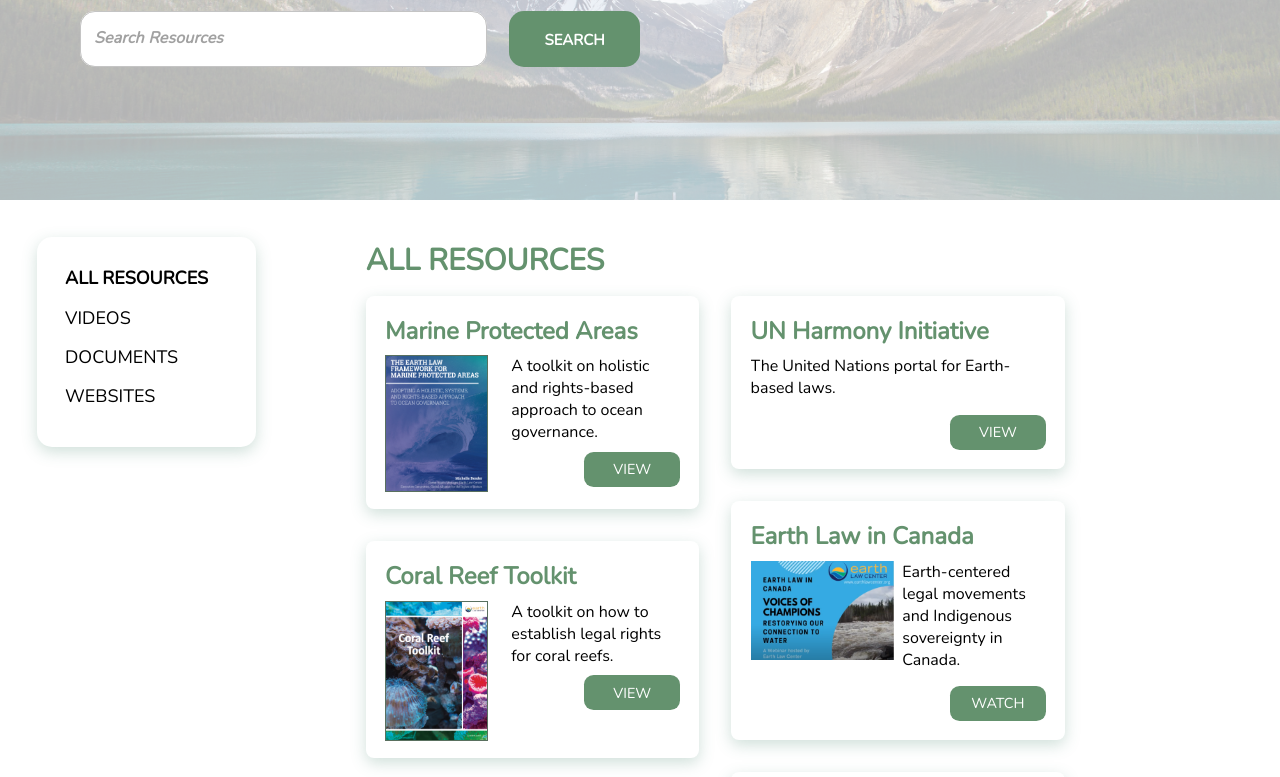
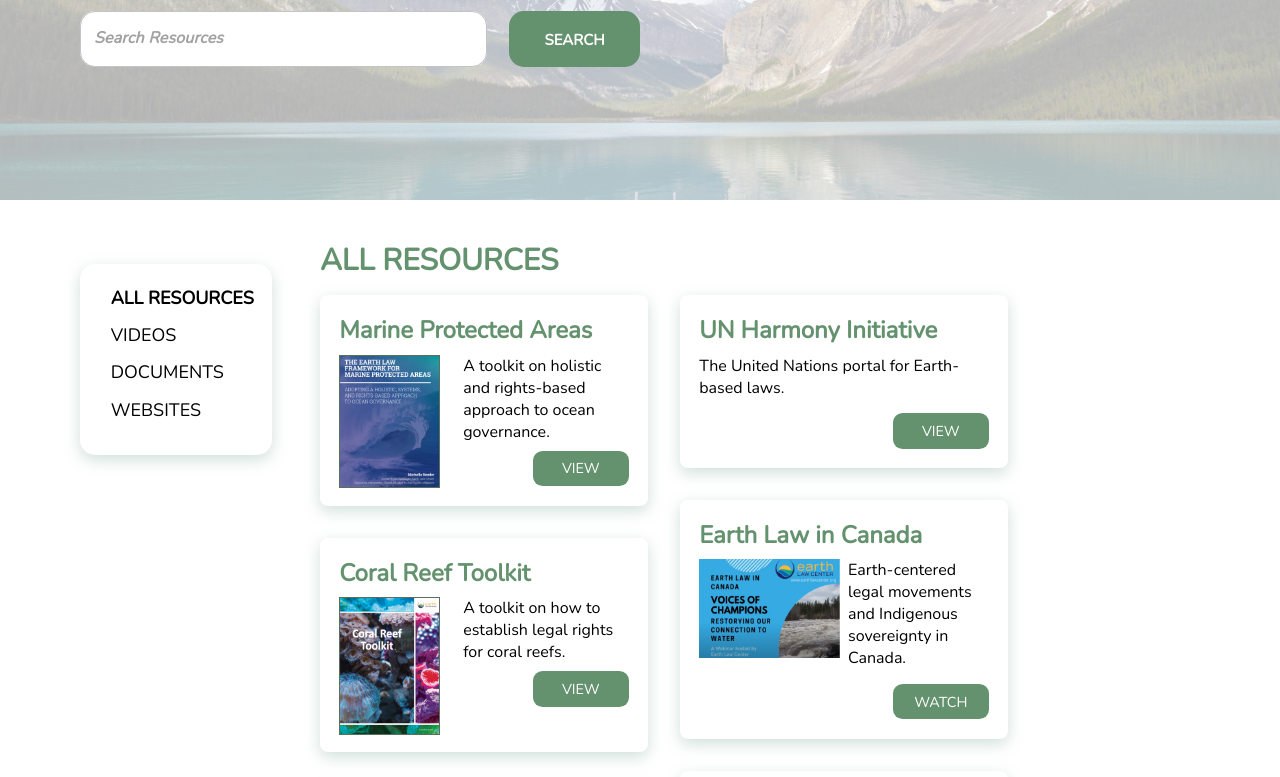
Before and after one commit to cornellh4i/earth-law-center, a React (Create React App) app in the folder client/: page /resources in a window 1280 px wide. Shown: the part 300-1077 px from the top of the page. Built offline with nearby package versions, Linux system fonts and the light colour scheme.

Commit message:
Fix padding issues for Laws, Letters, and ResourceDisplay

```diff
--- a/client/src/components/ResourceSideBar/ResourceSideBar.css
+++ b/client/src/components/ResourceSideBar/ResourceSideBar.css
@@ -5,11 +5,11 @@
 }
 
 .resource-sidebar-container {
-  margin: 10%;
-  width: 60%;
-  height: 12rem;
+  margin-top: 4em;
+  width: 80%;
   border: none;
   padding-top: 5%;
+  padding-bottom: 1em;
   border-radius: 0.9375rem;
   border-width: 0.063rem;
   box-shadow: 0px 5px 15px rgba(69, 130, 108, 0.25);
--- a/client/src/pages/LawsDisplay/LawsDisplay.jsx
+++ b/client/src/pages/LawsDisplay/LawsDisplay.jsx
@@ -36,6 +36,7 @@ const LawsDisplay = () => {
   return (
     <div>
       <Header title="Build Earth Laws" description="Customize and download model laws, resolutions, and other legal instruments that support a paradigm shift to better protect the planet. " hasSearch={true} searchBarPlaceholder="Search Law Templates" handleSearch={searchData}></Header>
+      <div class="content">
         <div className="body-box">
           <div className="side-box">
             <CategorySideBar setCategoryParent={setCategory} categories={["ALL CATEGORIES", "RIGHTS OF NATURE", "RIGHTS OF FUTURE GENERATIONS", "HUMAN ENVIRONMENTAL RIGHTS",
@@ -50,6 +51,7 @@ const LawsDisplay = () => {
             </div>
           </div>
         </div>
+      </div>
       <Footer text="Powered by Earth Law Center" />
     </div>
   );
--- a/client/src/pages/LawsDisplay/LawsLettersDisplay.css
+++ b/client/src/pages/LawsDisplay/LawsLettersDisplay.css
@@ -12,7 +12,6 @@
 
 .side-box {
   display: flex;
-  padding-left: 2%;
   padding-top: 2%;
   flex-direction: column;
   width: 22%;
--- a/client/src/pages/LettersDisplay/LettersDisplay.jsx
+++ b/client/src/pages/LettersDisplay/LettersDisplay.jsx
@@ -34,17 +34,17 @@ const LettersDisplay = () => {
   return (
     <div>
       <Header title="Build Earth Letters" description="Customize and download model laws, resolutions, and other legal instruments that support a paradigm shift to better protect the planet. " hasSearch={true} searchBarPlaceholder="Search Letter Templates" handleSearch={searchData}></Header>
-      <div className="letters-body-box">
+      <div className="content">
         {/* <div className="side-box">
         <MultiSelectFilter setCheckedParent={setChecked} />
         </div> */}
-        <div className="letter-content-box">
+        {/* <div className="letter-content-box"> */}
           <h1 className="card-heading-title">Letter Templates</h1>
           <p className="card-description">Let us help you send a lawmaker or other decision-maker an informed letter about an Earth law movement you care about–the Rights of Nature, human environmental rights, rights of future generations, and others. Our letters are regularly updated with the most relevant information to ensure they are relevant and powerful. Just fill in a bit of information and download your letter now! These work for any level of government.</p>
           <div className="letter-template-box">
             <TemplateList data={data} checked={checked} />
           </div>
-        </div>
+        {/* </div> */}
       </div>
       <Footer text="Powered by Earth Law Center" />
     </div>
--- a/client/src/pages/ResourceDisplay/ResourceDisplay.jsx
+++ b/client/src/pages/ResourceDisplay/ResourceDisplay.jsx
@@ -11,9 +11,9 @@ import ResourceSideBar from "../../components/ResourceSideBar/ResourceSideBar"
 const ResourceDisplay = () => {
   const [category, setCategory] = useState("ALL RESOURCES")
   const [data, setData] = useState(ResourceData)
-  const searchData=(input)=>{
-    setData(ResourceData.filter((item)=>{
-      if (input===''){
+  const searchData = (input) => {
+    setData(ResourceData.filter((item) => {
+      if (input === '') {
         return true
       }
       else {
@@ -24,15 +24,17 @@ const ResourceDisplay = () => {
 
   return (
     <div>
-      <Header title="Earth Law Resources" description="Video, document, and website resources for creating earth laws." hasSearch={true} searchBarPlaceholder="Search Resources" handleSearch={searchData}/>
-      <Grid container columns={14}>
-        <Grid item xs={4}>
-          <ResourceSideBar category={category} setCategory={setCategory} />
+      <Header title="Earth Law Resources" description="Video, document, and website resources for creating earth laws." hasSearch={true} searchBarPlaceholder="Search Resources" handleSearch={searchData} />
+      <div class="content">
+        <Grid container columns={14}>
+          <Grid item xs={3}>
+            <ResourceSideBar category={category} setCategory={setCategory} />
+          </Grid>
+          <Grid item xs={9}>
+            <ResourceList resource={data} category={category} />
+          </Grid>
         </Grid>
-        <Grid item xs={8}>
-          <ResourceList resource={data} category={category} />
-        </Grid>
-      </Grid>
+      </div>
       <Footer text="Powered by Earth Law Center" />
     </div>
   );
```
Lines whose indentation alone changed are shown as unchanged.
